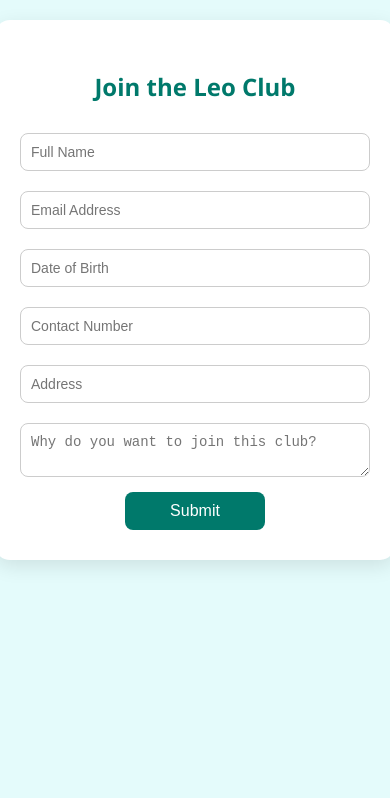
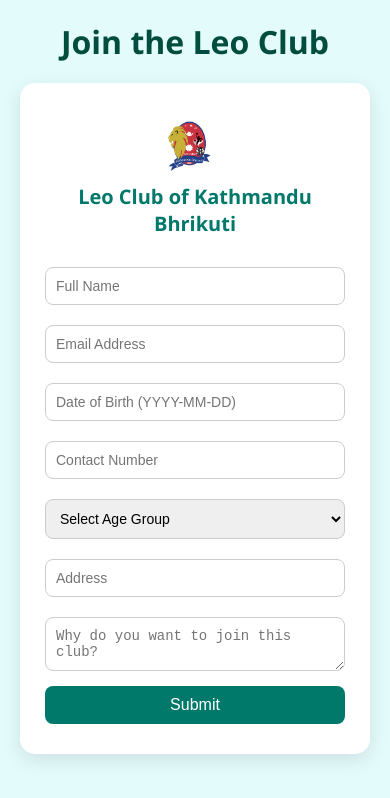
Before and after one commit to kavir-Sharma/Start, a plain HTML site: page index.html in a window 390 px wide. Drawn offline with Linux system fonts and the light colour scheme.

Commit message:
enable row deletion

```diff
--- a/index.html
+++ b/index.html
@@ -3,22 +3,32 @@
 <head>
   <meta charset="UTF-8" />
   <meta name="viewport" content="width=device-width, initial-scale=1.0"/>
-  <title>Leo Club - Registration</title>
+  <title>Leo Club of Kathmandu Bhrikuti - Registration</title>
   <link rel="stylesheet" href="styles.css" />
 </head>
 <body>
 
+  <h1 class="main-heading">Join the Leo Club</h1>
+
   <form id="registerForm">
-    <h2>Join the Leo Club</h2>
+    <div class="form-header">
+      <img src="Bhrikuti logo 1.png" alt="Leo Club Logo" class="club-logo" />
+      <h2>Leo Club of Kathmandu Bhrikuti</h2>
+    </div>
+
     <input type="text" name="fullName" placeholder="Full Name" required />
     <input type="email" name="email" placeholder="Email Address" required />
-    <input type="text" name="dob" placeholder="Date of Birth" required />
-    <input type="tel" name="contactNumber" placeholder="Contact Number" pattern="[0-9]{10}" required />
+    <input type="text" name="dob" placeholder="Date of Birth (YYYY-MM-DD)" required />
+    <input type="tel" name="contactNumber" placeholder="Contact Number" required />
+    <select name="ageGroup" required>
+      <option value="">Select Age Group</option>
+      <option value="alpha">Alpha (12–18)</option>
+      <option value="omega">Omega (18–30)</option>
+    </select>
     <input type="text" name="address" placeholder="Address" required />
     <textarea name="reason" placeholder="Why do you want to join this club?" required></textarea>
     <button type="submit">Submit</button>
   </form>
-
 
   <table id="dataTable" style="display: none;">
     <thead>
@@ -27,13 +37,13 @@
         <th>Email</th>
         <th>DOB</th>
         <th>Contact</th>
+        <th>Age Group</th>
         <th>Address</th>
-        <th>Reason to Join</th>
+        <th>Reason</th>
+        <th>Action</th>
       </tr>
     </thead>
-
     <tbody></tbody>
-
   </table>
 
   <script src="script.js"></script>
--- a/script.js
+++ b/script.js
@@ -1,4 +1,4 @@
-document.getElementById('registerForm').addEventListener('submit', function(e) {
+document.getElementById('registerForm').addEventListener('submit', function (e) {
   e.preventDefault();
   const form = e.target;
 
@@ -6,14 +6,35 @@
   const email = form.email.value.trim();
   const dob = form.dob.value.trim();
   const contactNumber = form.contactNumber.value.trim();
+  const ageGroup = form.ageGroup.value;
   const address = form.address.value.trim();
   const reason = form.reason.value.trim();
 
-    if (!fullName || !email || !dob || !contactNumber || !address || !reason) {
+
+  const nameRegex = /^[A-Za-z]+(?: [A-Za-z]+)*$/;
+  if (!fullName || !nameRegex.test(fullName)) {
+    alert("Please enter a valid full name (letters only, no numbers or empty spaces).");
+    return;
+  }
+
+
+  const phoneRegex = /^\+?[1-9]\d{7,14}$/;
+  if (!phoneRegex.test(contactNumber)) {
+    alert("Please enter a valid international phone number (e.g. +9779812345678).");
+    return;
+  }
+
+  if (!email || !dob || !ageGroup || !address || !reason) {
     alert("Please fill all the fields.");
     return;
   }
 
+
+  addRowToTable(fullName, email, dob, contactNumber, ageGroup, address, reason);
+  form.reset();
+});
+
+function addRowToTable(fullName, email, dob, contactNumber, ageGroup, address, reason) {
   const table = document.getElementById('dataTable');
   const tbody = table.querySelector('tbody');
   const newRow = document.createElement('tr');
@@ -23,13 +44,23 @@
     <td>${email}</td>
     <td>${dob}</td>
     <td>${contactNumber}</td>
+    <td>${ageGroup}</td>
     <td>${address}</td>
     <td>${reason}</td>
+    <td>
+      <button class="delete-btn">Delete</button>
+    </td>
   `;
+
+  newRow.querySelector('.delete-btn').addEventListener('click', () => {
+    if (confirm("Are you sure you want to delete this entry?")) {
+      newRow.remove();
+      if (!tbody.hasChildNodes()) {
+        table.style.display = "none";
+      }
+    }
+  });
 
   tbody.appendChild(newRow);
   table.style.display = "table";
-    form.reset();
 }
- )
-;
--- a/styles.css
+++ b/styles.css
@@ -1,36 +1,65 @@
+/* Universal selector */
+* {
+  box-sizing: border-box;
+  margin: 0;
+  padding: 0;
+}
+
+/* Element selector */
 body {
   font-family: 'Segoe UI', sans-serif;
   background: #e4fbfb;
-    margin: 0;
   padding: 20px;
   display: flex;
-    flex-direction:column;
+  flex-direction: column;
   align-items: center;
 }
 
-  form {
+.main-heading {
+  color: #004d40;
+  margin-bottom: 20px;
+}
+
+/* ID selector */
+#registerForm {
   background: #ffffff;
   padding: 30px 25px;
   border-radius: 15px;
   box-shadow: 0 6px 20px rgba(0,0,0,0.1);
-    max-width: 400px;
+  max-width: 500px;
   width: 100%;
 }
 
-  h2 {
-    text-align: center;
+/* Class selector */
+.form-header {
+  display: flex;
+  align-items: center;
   margin-bottom: 20px;
+}
+
+.club-logo {
+  width: 60px;
+  height: 60px;
+  margin-right: 15px;
+}
+
+.form-header h2 {
+  font-size: 20px;
   color: #00796b;
 }
 
-  input, textarea {
+/* Attribute selector */
+input[type="text"], input[type="email"], input[type="tel"], select, textarea {
   width: 100%;
   padding: 10px;
   margin: 10px 0;
   border: 1px solid #ccc;
   border-radius: 8px;
-    box-sizing: border-box;
   font-size: 14px;
+}
+
+textarea {
+  resize: vertical;
 }
 
 button {
@@ -42,9 +71,9 @@
   cursor: pointer;
   width: 40%;
   font-size: 16px;
-    transition: background 0.3s;
   display: block;
   margin: 0 auto;
+  transition: background 0.3s ease;
 }
 
 button:hover {
@@ -72,3 +101,23 @@
   background-color: #00796b;
   color: white;
 }
+
+@media (max-width: 600px) {
+  form, table {
+    width: 100%;
+  }
+
+  .form-header {
+    flex-direction: column;
+    align-items: center;
+    text-align: center;
+  }
+
+  .club-logo {
+    margin-bottom: 10px;
+  }
+
+  button {
+    width: 100%;
+  }
+}
```
Also changed, not shown: Bhrikuti logo 1.png (added). Lines whose indentation alone changed are shown as unchanged.
